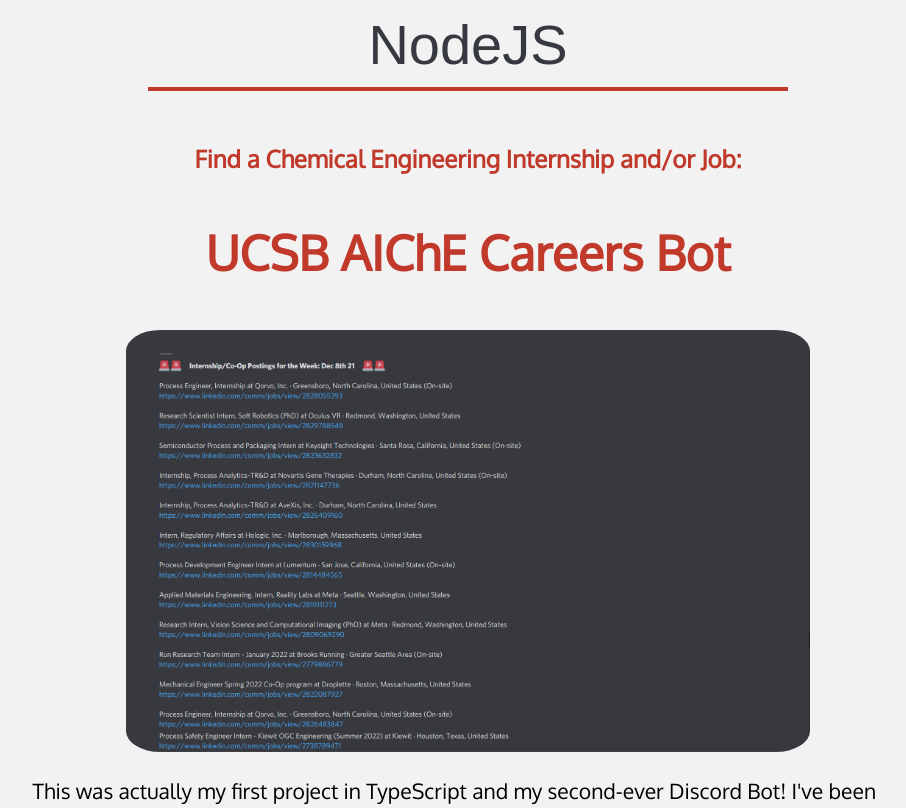
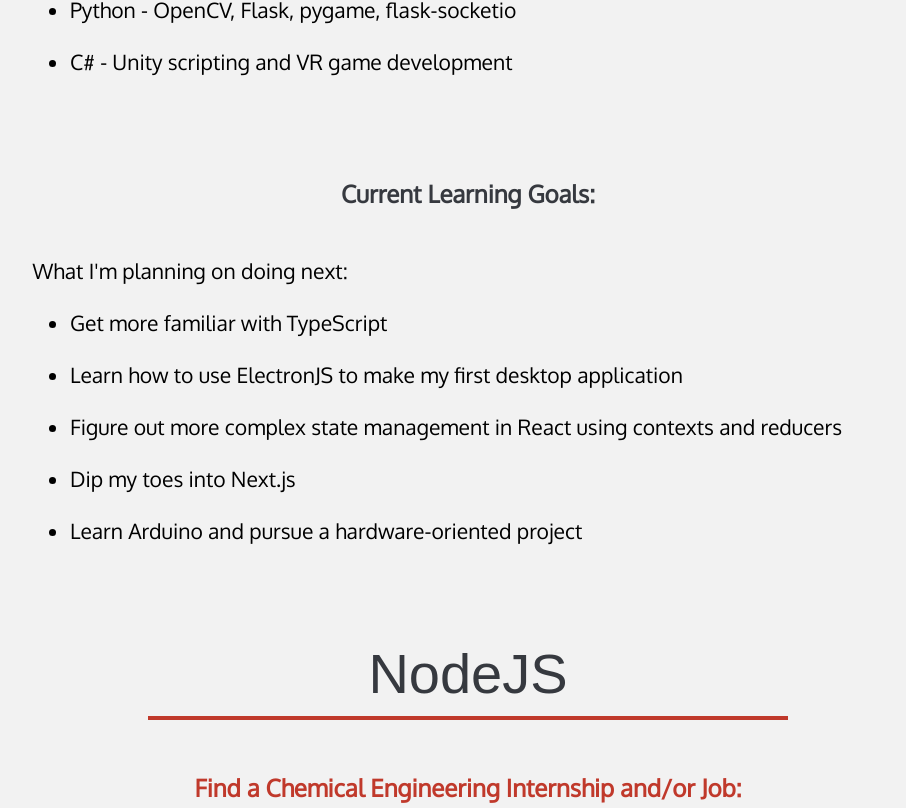
Before and after one commit to dylanvu/dylanvu.github.io, a React (Create React App) app: page / in a window 1280 px wide. Shown: the part 2385-3193 px from the top of the page, without its empty margins (172-1078 px from the left). Built offline with nearby package versions, Linux system fonts and the light colour scheme; no server answers; a web font is replaced by a local one.

Commit message:
more content

```diff
--- a/src/App.js
+++ b/src/App.js
@@ -9,7 +9,7 @@
 // If there are issues with net::ERR_ABORTED 404, look into package.json and make sure the homepage is set to github pages with the / repository name.
 // Example: https://vu-dylan.github.io/portfolio/
 
-let AboutMe = [new Project("My name is Dylan Vu", "", "/about/about.txt"), new Project("Resume at a Glance", "", "/about/glance.txt")]
+let AboutMe = [new Project("My name is Dylan Vu", "", "/about/about.txt"), new Project("Resume at a Glance", "", "/about/glance.txt"), new Project("Current Learning Goals", "", "/about/next.txt")]
 
 let PythonProjects = [
 	new Project("Convert your Spotify playlist to a YouTube playlist", "You-tify", "/projectgroup/python/youtify/youtify.txt"),
```
Also changed, not shown: public/about/about.txt, public/about/next.txt (added), public/projectgroup/javascript/discordqotd/discordqotd.txt, public/projectgroup/javascript/discordqotd/qotd.PNG (added), 1 other file (tests, documents, lock files or other folders).
